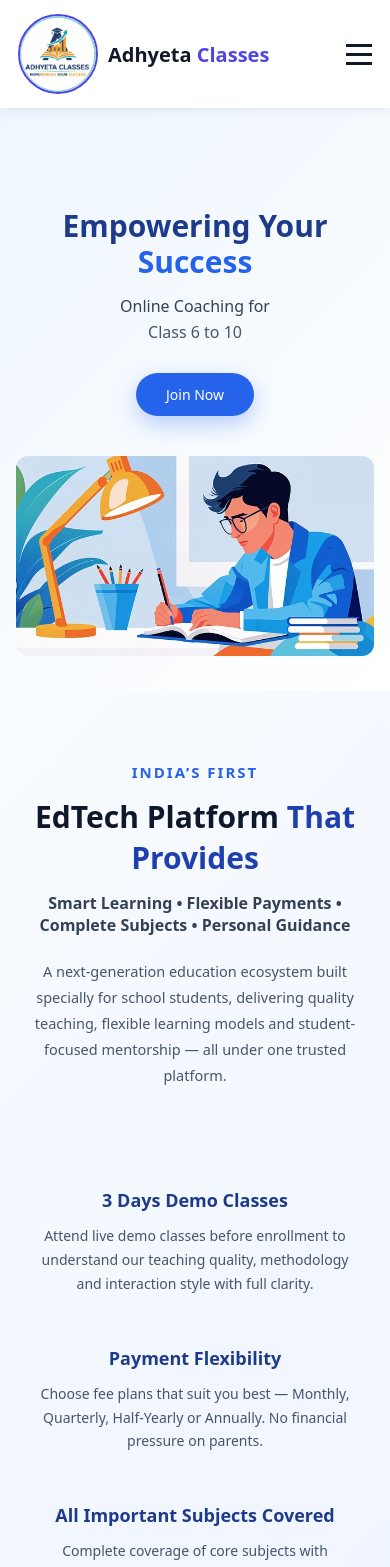
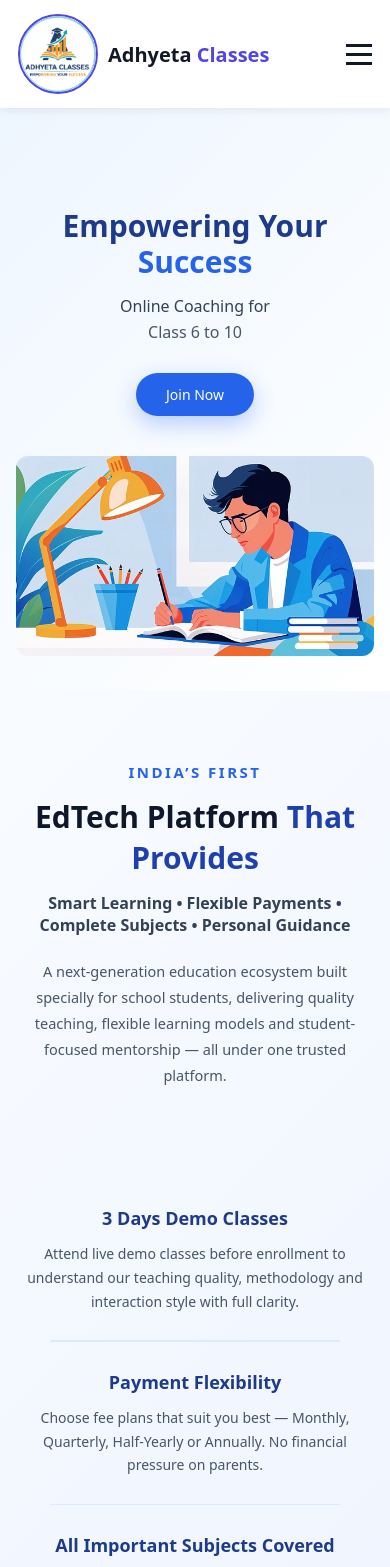
Before and after one commit to Adi2917/Adhyeta-Classes, a React (Vite) app: page / in a window 390 px wide. Shown: the top 1567 px of the page. Built offline with nearby package versions, Linux system fonts and the light colour scheme.

Commit message:
logo add

```diff
--- a/src/components/India/India.css
+++ b/src/components/India/India.css
@@ -18,8 +18,8 @@
 .india-top {
   display: inline-block;
   font-size: 18px;
-  font-weight: 800;
-  letter-spacing: 2px;
+  font-weight: 900;
+  letter-spacing: 2.5px;
   color: #2563eb;
   margin-bottom: 14px;
 }
@@ -49,7 +49,7 @@
   color: #475569;
 }
 
-/* ===== PLUS LAYOUT ===== */
+/* ===== PLUS LAYOUT (DESKTOP) ===== */
 .india-plus {
   position: relative;
   display: grid;
@@ -58,7 +58,7 @@
   padding: 40px 20px;
 }
 
-/* center lines */
+/* center plus lines */
 .india-plus::before,
 .india-plus::after {
   content: "";
@@ -84,7 +84,7 @@
 
 /* ===== BOX ===== */
 .india-box {
-  padding: 10px 20px;
+  padding: 10px 25px;
   text-align: center;
 }
 
@@ -112,7 +112,9 @@
   }
 }
 
+/* ===== MOBILE VIEW ===== */
 @media (max-width: 640px) {
+
   .india-section {
     padding: 70px 14px;
   }
@@ -133,15 +135,38 @@
     font-size: 14.5px;
   }
 
-  /* remove plus layout */
+  /* stack layout */
   .india-plus {
     grid-template-columns: 1fr;
-    gap: 30px;
+    gap: 0;
     padding: 0;
   }
 
+  /* remove plus lines */
   .india-plus::before,
   .india-plus::after {
+    display: none;
+  }
+
+  /* box + divider line */
+  .india-box {
+    padding: 28px 10px;
+    position: relative;
+  }
+
+  .india-box::after {
+    content: "";
+    position: absolute;
+    bottom: 0;
+    left: 50%;
+    width: 80%;
+    height: 1.5px;
+    background: #dbeafe;
+    transform: translateX(-50%);
+  }
+
+  /* last item no line */
+  .india-box:last-child::after {
     display: none;
   }
 
--- a/src/components/India/India.jsx
+++ b/src/components/India/India.jsx
@@ -60,7 +60,6 @@ export default function India() {
           </div>
 
         </div>
-
       </div>
     </section>
   );
```
